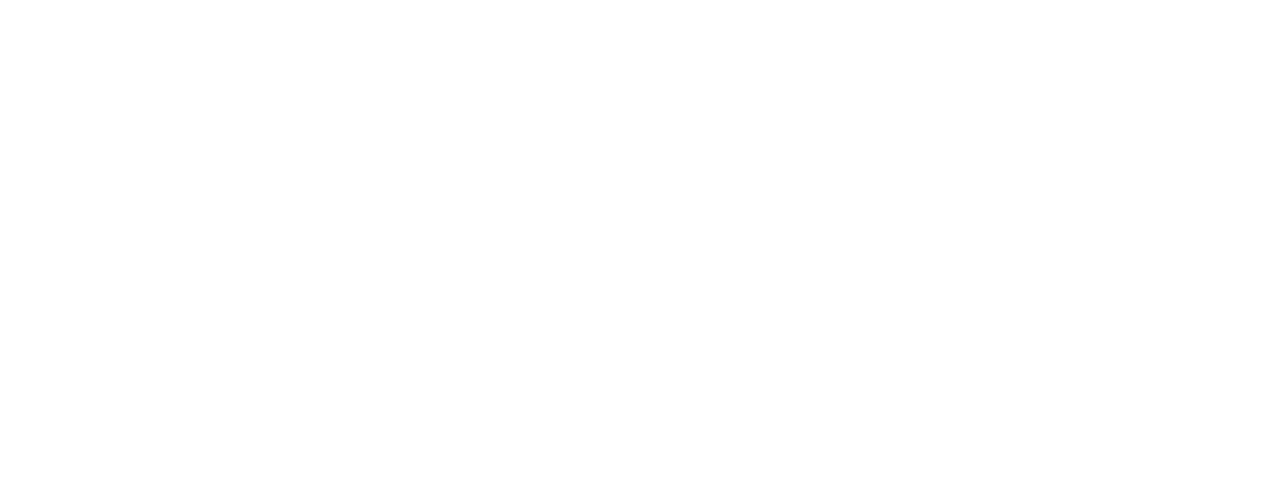
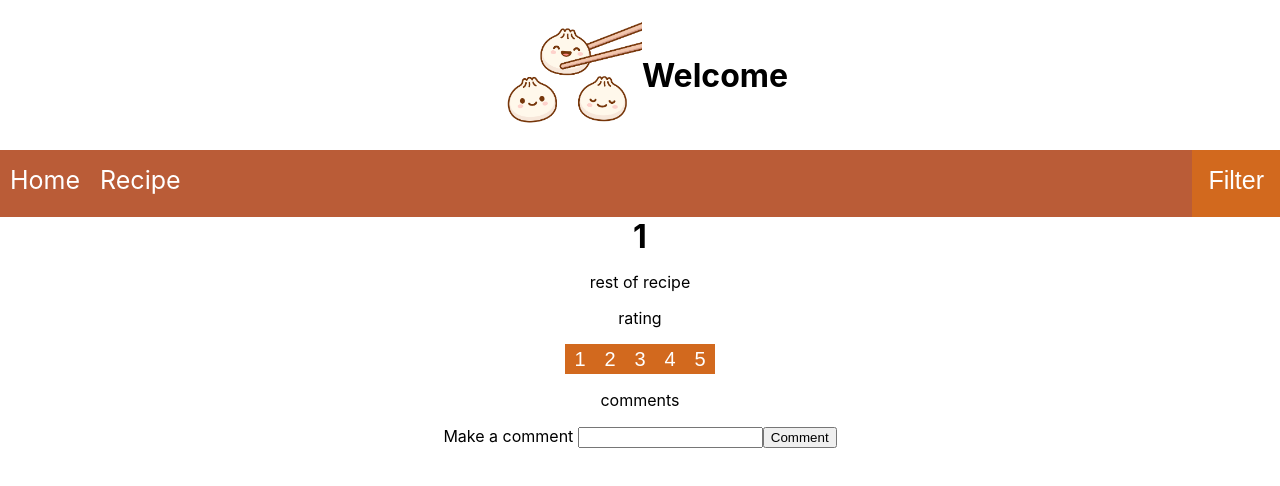
Before and after one commit to samwambam/FindRecipes, a React (Create React App) app in the folder client/: page /recipe/1 in a window 1280 px wide. Before the commit this address had no page. Shown: the top 486 px of the page. Built offline with nearby package versions, Linux system fonts and the light colour scheme.

Commit message:
added more content to the pages

```diff
--- a/client/src/App.css
+++ b/client/src/App.css
@@ -22,7 +22,7 @@
   justify-content: center;
 }
 
-.bar{
+.bar {
   list-style-type: none;
   margin: 0;
   padding: 0px;
@@ -30,7 +30,7 @@
   background-color: #ba5c37;
 }
 
-li{
+li {
   display: inline-block;
   margin-top: 15px;
   padding: 0 10px;
@@ -38,6 +38,18 @@
   float: left;
   color: white;
   font-size: 25px;
+}
+
+.NavButton {
+  border: none;
+  float: right;
+  background-color: chocolate;
+  transition-duration: 0.5s;
+  cursor: pointer;
+}
+
+button:hover {
+  background-color:bisque;
 }
 
 .App-link {
--- a/client/src/App.js
+++ b/client/src/App.js
@@ -5,16 +5,22 @@
   Route,
 } from 'react-router-dom';
 import Home from './pages/Home.js';
+import Recipe from './pages/Recipe.js';
+import RecipePage from './pages/RecipePage.js'
+import Nav from './components/Nav.js'
 import './App.css';
 
 function App() {
   return (
+      <Router>
+        <Nav />
+        <Routes>
+          <Route path= "/" element= {<Home/>} exact/>
+          <Route path="/recipe" element= {<Recipe/>} exact />
+          <Route path= "/recipe/:id" element= {<RecipePage/>} exact />
+        </Routes>
+      </Router>
 
-    <Router>
-      <Routes>
-        <Route path= "/" element= {<Home/>}/>
-      </Routes>
-    </Router>
 
   );
 }
--- a/client/src/components/Nav.js
+++ b/client/src/components/Nav.js
@@ -1,4 +1,5 @@
 import React from 'react';
+import {Link} from 'react-router-dom'
 import '../App.css';
 import start from '../img/R.jfif';
 
@@ -11,9 +12,9 @@
             </header>
 
             <ul className="bar">
-                <li> Recipe </li>
-                <li> ? </li>
-                <li> ? </li>
+                <Link to= "/"> <li> Home </li> </Link>
+                <Link to= "/recipe"> <li> Recipe </li> </Link>
+                <button className="NavButton"> <li> Filter </li> </button>
             </ul>
       </div>
     );
--- a/client/src/pages/Home.js
+++ b/client/src/pages/Home.js
@@ -1,11 +1,13 @@
-import Nav from '../components/Nav.js';
 import React from 'react';
+import {Link} from 'react-router-dom';
+import '../styles/pageStyle.css'
 
 const Home= () => {
     return (
         <div>
-            <Nav/>
-            <div> Recipe of the month </div>
+            <Link to ="/">
+                <h1> Recipe of the month </h1>
+            </Link>
         </div>
     );
 
--- a/client/src/pages/Recipe.js
+++ b/client/src/pages/Recipe.js
@@ -0,0 +1,13 @@
+import '../styles/pageStyle.css'
+
+const Recipe = () => {
+
+    return (
+        <div>
+            <p>List of recipes</p>
+
+        </div>
+    );
+}
+
+export default Recipe;
--- a/client/src/pages/RecipePage.js
+++ b/client/src/pages/RecipePage.js
@@ -0,0 +1,36 @@
+import {useParams} from 'react-router-dom';
+import '../styles/pageStyle.css';
+
+const RecipePage = () => {
+    const {id} = useParams();
+
+    return (
+        <div>
+            <div>
+                <h1> {id} </h1>
+                <p> rest of recipe</p>
+            </div>
+
+            <div>
+                <p> rating </p>
+                <div className="rating">
+                    <button className="rate"> 1 </button>
+                    <button className="rate"> 2 </button>
+                    <button className="rate"> 3 </button>
+                    <button className="rate"> 4 </button>
+                    <button className="rate"> 5 </button>
+                </div>
+                <p> comments </p>
+            </div>
+
+            <div className="commenting">
+                <label> Make a comment </label>
+                <input type="text" name="comment" />
+                <button> Comment </button>
+            </div>
+
+        </div>
+    );
+}
+
+export default RecipePage;
--- /dev/null
+++ b/client/src/styles/pageStyle.css
@@ -0,0 +1,35 @@
+h1 {
+    text-align: center;
+}
+
+p{
+    text-align: center;
+}
+
+a {
+    color:darksalmon;
+}
+
+a:visited{
+    color:mediumvioletred  ;
+}
+
+.commenting {
+    text-align: center;
+
+}
+
+.rating {
+    margin: auto;
+    width: 150px;
+}
+
+.rate {
+    background-color:chocolate;
+    color: white;
+    font-size: 20px;
+    width: 30px;
+    height: 30px;
+    border: none;
+    cursor: pointer;
+}
```
Also changed, not shown: 1 other file (tests, documents, lock files or other folders).
